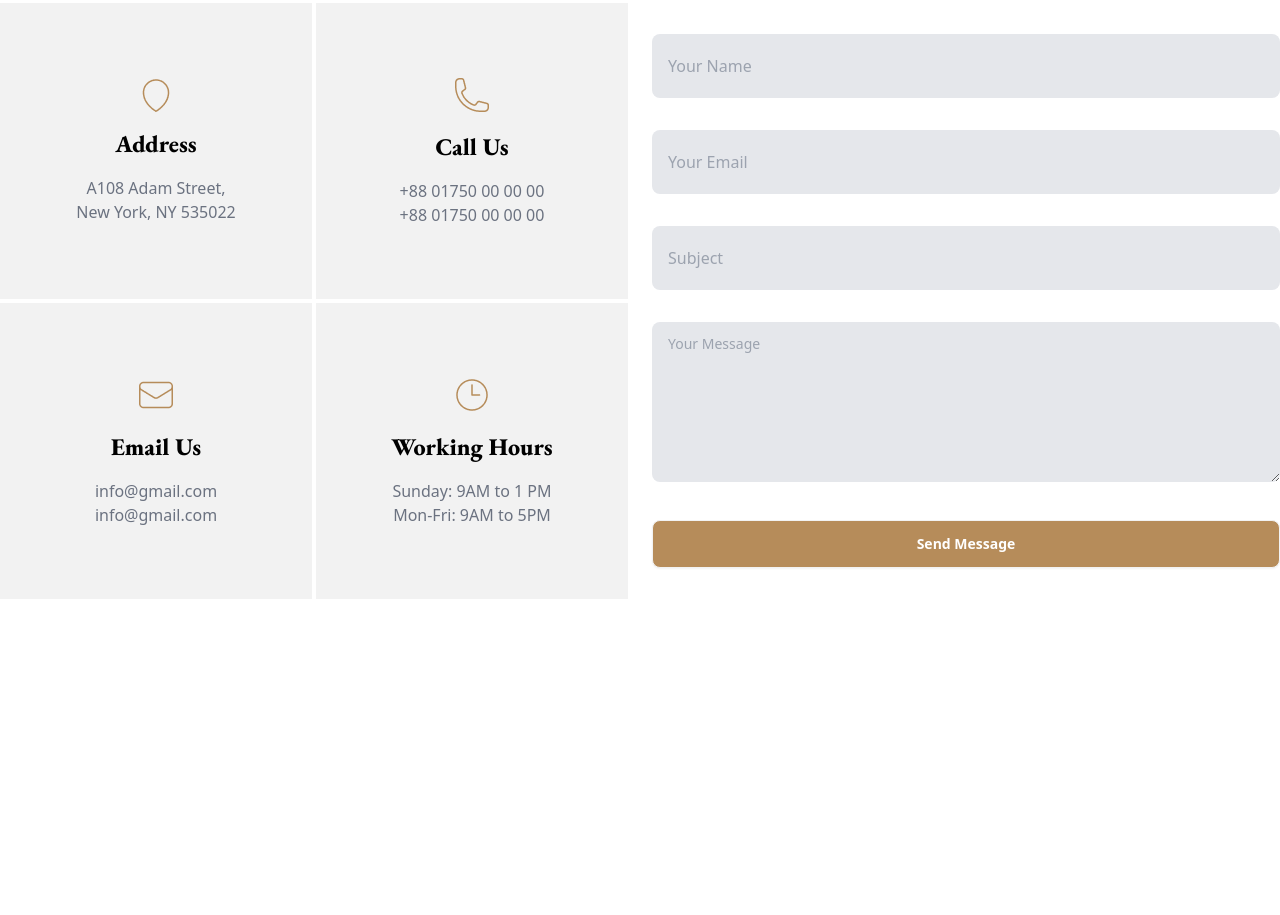
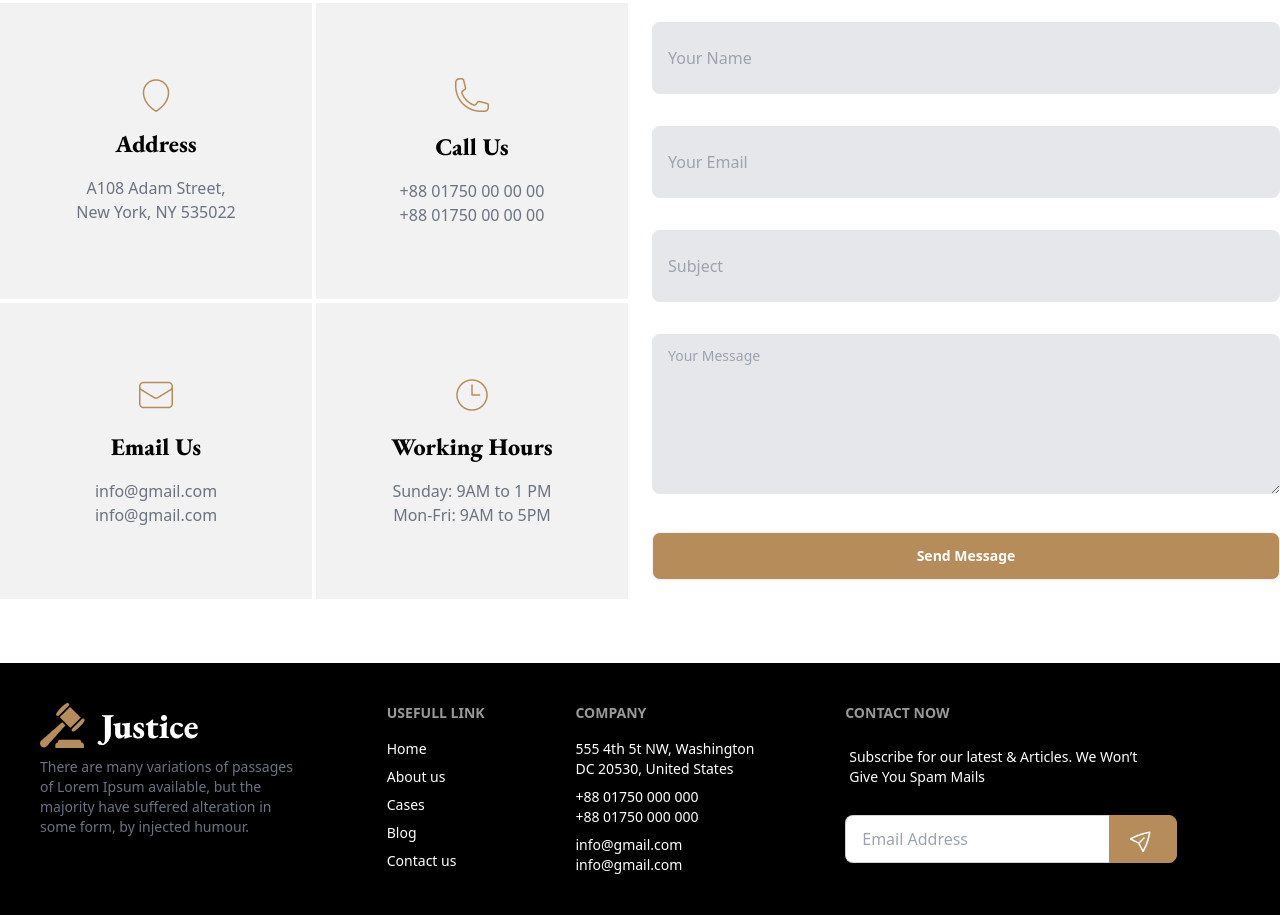
Before and after one commit to Hemonta7/legal-solution-with-daisyui, a plain HTML site: page index.html in a window 1280 px wide. Shown: the part 3419-4334 px from the top of the page. Before the commit the page ends 4050 px from the top, so only its background shows below. Drawn offline with nearby package versions, Linux system fonts and the light colour scheme.

Commit message:
project finshed

```diff
--- a/index.html
+++ b/index.html
@@ -418,7 +418,7 @@
       </div>
     </section>
     <!-- Contact section  -->
-    <section class="my-8 lg:16">
+    <section class="my-8 lg:my16">
       <h3 class="text-4xl font-extrabold text-center font-eb-garamond">
         Contact With Us
       </h3>
@@ -499,16 +499,56 @@
         </div>
         <!-- from Container  -->
         <div class="flex-1 space-y-8">
-          <input type="Your Name" placeholder="Your Name" class="input input-bordered w-full outline-none-common-color border-none !py-8 !bg-gray-200 !outline-none" />
-          <input type="Your Email" placeholder="Your Email" class="input input-bordered w-full outline-none-common-color border-none !py-8 !bg-gray-200 !outline-none" />
-          <input type="Subject" placeholder="Subject" class="input input-bordered w-full outline-none-common-color border-none !py-8 !bg-gray-200 !outline-none" />
-          <textarea class="textarea textarea-ghost w-full h-40 !border-none !bg-gray-200" placeholder="Your Message"></textarea>
+          <input type="Your Name" placeholder="Your Name" class="input input-bordered w-full outline-none-common-color border-none !py-9 !bg-gray-200 !outline-none" />
+          <input type="Your Email" placeholder="Your Email" class="input input-bordered w-full outline-none-common-color border-none !py-9 !bg-gray-200 !outline-none" />
+          <input type="Subject" placeholder="Subject" class="input input-bordered w-full outline-none-common-color border-none !py-9 !bg-gray-200 !outline-none" />
+          <textarea class="textarea textarea-ghost w-full h-40 !border-none !bg-gray-200 !outline-none" placeholder="Your Message"></textarea>
           <button class="btn bg-common-color text-white w-full">Send Message</button>
         </div>
       </div>
     </section>
   </main>
-  <footer></footer>
+  <!-- footer section  -->
+  <footer class="bg-black">
+    <section class="container mx-auto mt-8 lg:mt-16">
+      <footer class="footer text-base-content p-10 text-white">
+        <nav>
+          <img src="./images/logo.png" alt="">
+          <p class="w-64 text-gray-500">There are many variations of passages of Lorem Ipsum available, but the majority have suffered alteration in some form,
+          by injected humour.</p>
+        </nav>
+        <nav>
+          <h6 class="footer-title">Usefull Link</h6>
+          <a class="link link-hover">Home</a>
+          <a class="link link-hover">About us</a>
+          <a class="link link-hover">Cases</a>
+          <a class="link link-hover">Blog</a>
+          <a class="link link-hover">Contact us</a>
+        </nav>
+        <nav>
+          <h6 class="footer-title">Company</h6>
+          <a class="link link-hover">555 4th 5t NW, Washington<br>
+          DC 20530, United States</a>
+          <a class="link link-hover">+88 01750 000 000<br>
+          +88 01750 000 000</a>
+          <a class="link link-hover">info@gmail.com<br>
+          info@gmail.com</a>
+        </nav>
+        <form>
+          <h6 class="footer-title">Contact Now</h6>
+          <fieldset class="form-control w-80">
+            <label class="label">
+              <span class="label-text text-white">Subscribe for our latest & Articles. We Won’t Give You Spam Mails</span>
+            </label>
+            <div class="join mt-5">
+              <input type="text" placeholder="Email Address" class="input input-bordered join-item" />
+              <button class="btn bg-common-color join-item border-common-color"><img src="./images/subscribe.png" alt=""></button>
+            </div>
+          </fieldset>
+        </form>
+      </footer>
+    </section>
+  </footer>
 </body>
 
 </html>
```
Also changed, not shown: images/subscribe.png (added).
